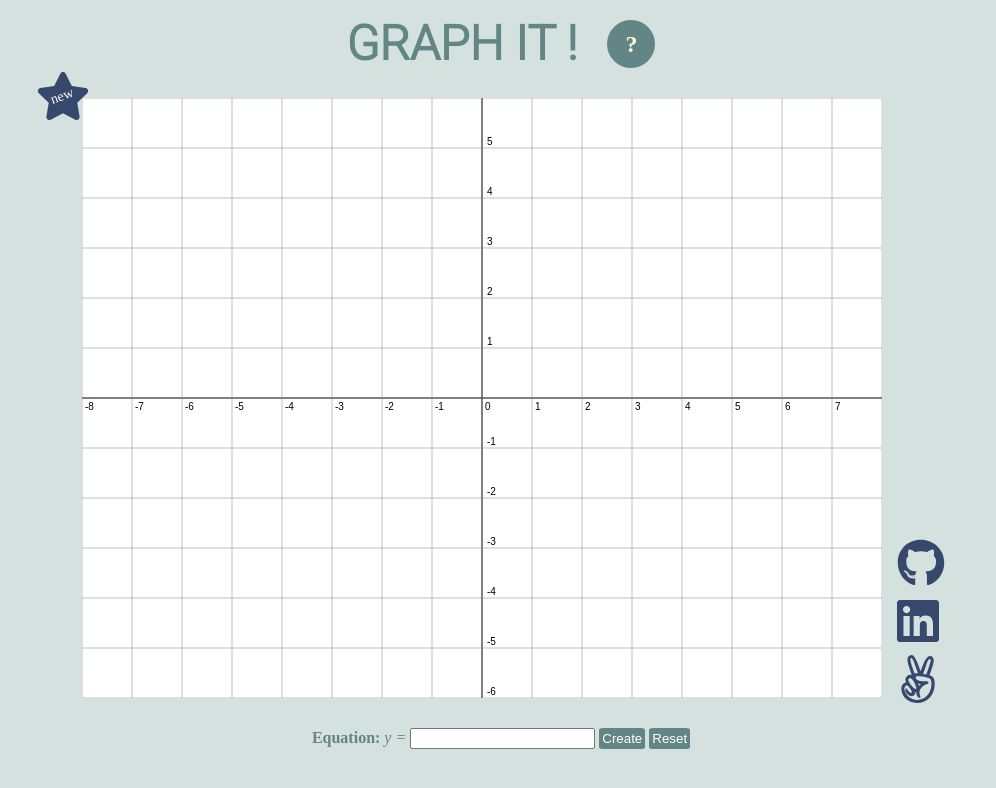
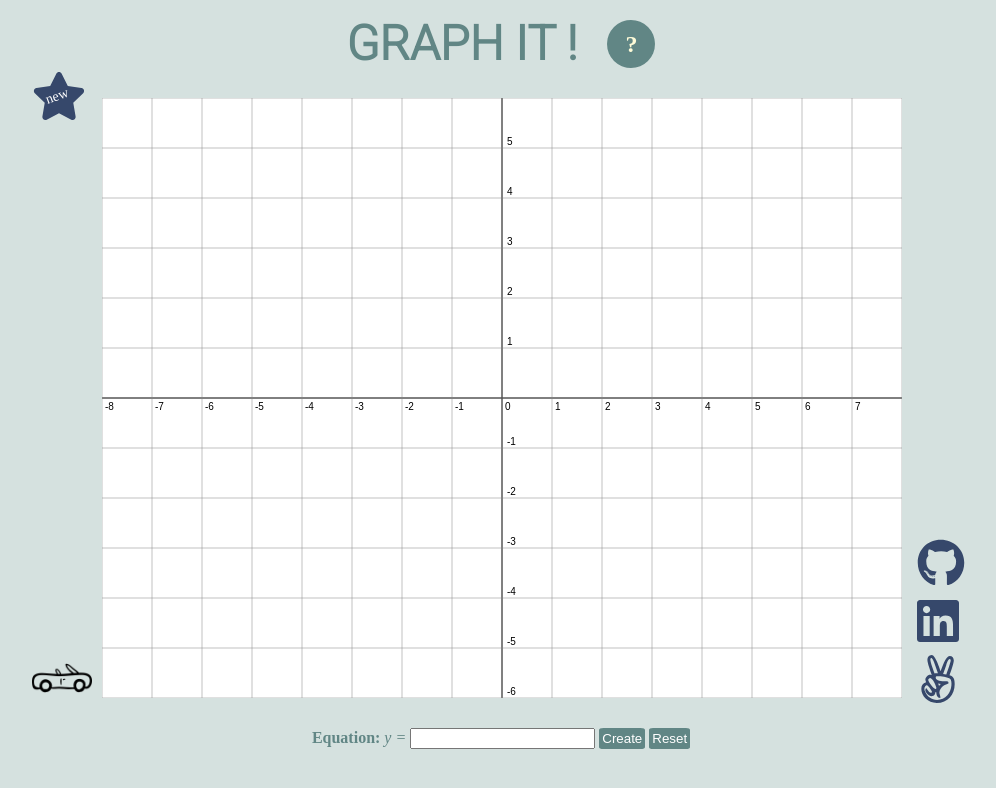
Before and after one commit to hansaem-kim/graph_it_project, a website built with webpack: page index.html in a window 1280 px wide. Shown: the whole page, without its empty margins (139-1135 px from the left). Built offline with nearby package versions, Linux system fonts and the light colour scheme.

Commit message:
added car button

```diff
--- a/index.html
+++ b/index.html
@@ -21,13 +21,19 @@
         <div class="instruction">?</div>
     </div>
     <div class="middle-ct">
-        <div class= "star-generator">
+        <div class= "left-div">
             <span class="fa-layers fa-fw regen-star">
-                <i class="fas fa-star fa-3x" style="color:#36486b; margin-left: -16px;"></i>
-                <span class="fa-layers-text fa-inverse" data-fa-transform="shrink-30 rotate--200">new</span>
+                <i class="fas fa-star fa-3x" style="color:#36486b"></i>
+                <span class="fa-layers-text fa-inverse" data-fa-transform="shrink-30 rotate--200" style="margin-left: 15px;">new</span>
             </span>
 
+            <img id="car-img"
+                src="./src/images/car.png"
+                width="60" height="60">
         </div>
+
+
+
 
         <div class = "canvas-div">
             <canvas id="canvas" width="800" height="600"></canvas>
--- a/src/index.scss
+++ b/src/index.scss
@@ -92,3 +92,9 @@ button {
 .regen-star {
     cursor: pointer;
 }
+
+.left-div {
+    display: flex;
+    flex-direction: column;
+    justify-content: space-between;
+}
--- /dev/null
+++ b/src/scripts/car.js
@@ -0,0 +1,14 @@
+
+class Car {
+    constructor(canvas){
+        this.canvas = canvas;
+        this.ctx = canvas.getContext("2d");
+        this.dimensions = {height: canvas.height, width: canvas.width};
+
+    }
+
+
+
+
+
+}
--- a/src/scripts/star.js
+++ b/src/scripts/star.js
@@ -11,8 +11,9 @@ class Star {
 
     generateStars(){
         const img = document.getElementById("star-img")
-        // this.ctx.drawImage(img, 90, 90, 20, 20)
         let starPos = [[Math.floor(Math.random()*4), Math.floor(Math.random()*6)+3], [Math.floor(Math.random()*4)+4, Math.floor(Math.random()*6)+3]];
+
+        //setting dx and dy to place stars in linear position.
         const dx = starPos[1][0] - starPos[0][0];
         const dy = starPos[1][1] - starPos[0][1];
 
```
Also changed, not shown: dist/main.css, dist/main.js, src/images/car.png (added), 4 other files.
